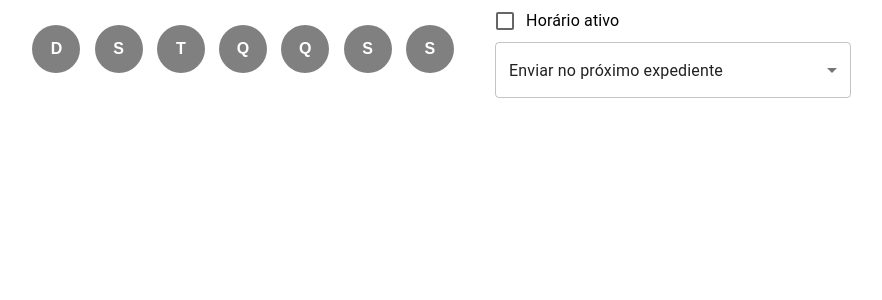
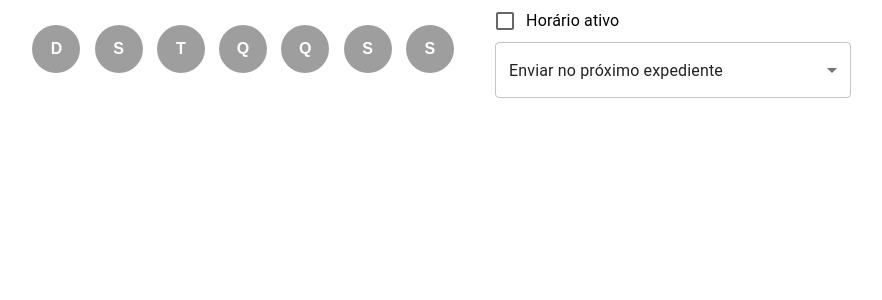
Before and after one commit to trindadegm/desafio-jornada-trabalho, a React (Create React App) app: page / in a window 1280 px wide. Shown: the top 300 px of the page, without its empty margins (216-1098 px from the left). Built offline with nearby package versions, Linux system fonts and the light colour scheme.

Commit message:
Change some colors (oh well)

```diff
--- a/src/components/WeekdaySetSelector.js
+++ b/src/components/WeekdaySetSelector.js
@@ -12,7 +12,7 @@ export const WeekdayButton = (props) => {
         width: '3.0em',
         height: '3.0em',
         color: '#ffffff',
-        backgroundColor: props.toggled ? '#8080ff' : '#808080',
+        backgroundColor: props.toggled ? '#2196f3' : '#9e9e9e',
         margin: '0.1em 0.25em 0.1em 0.25em',
         alignItems: 'center',
         justifyContent: 'center',
```
